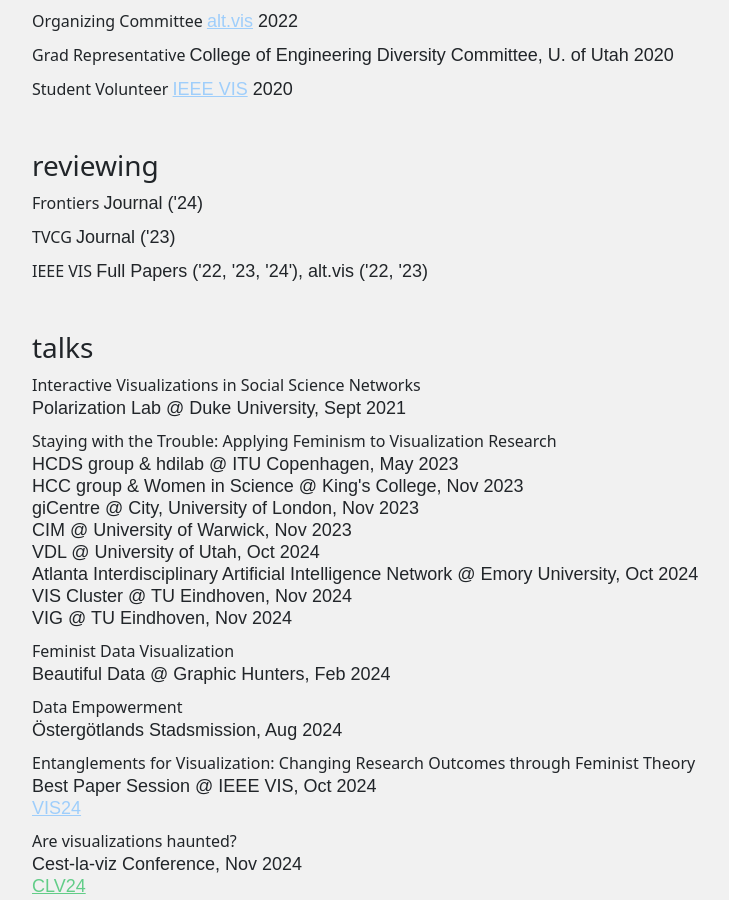
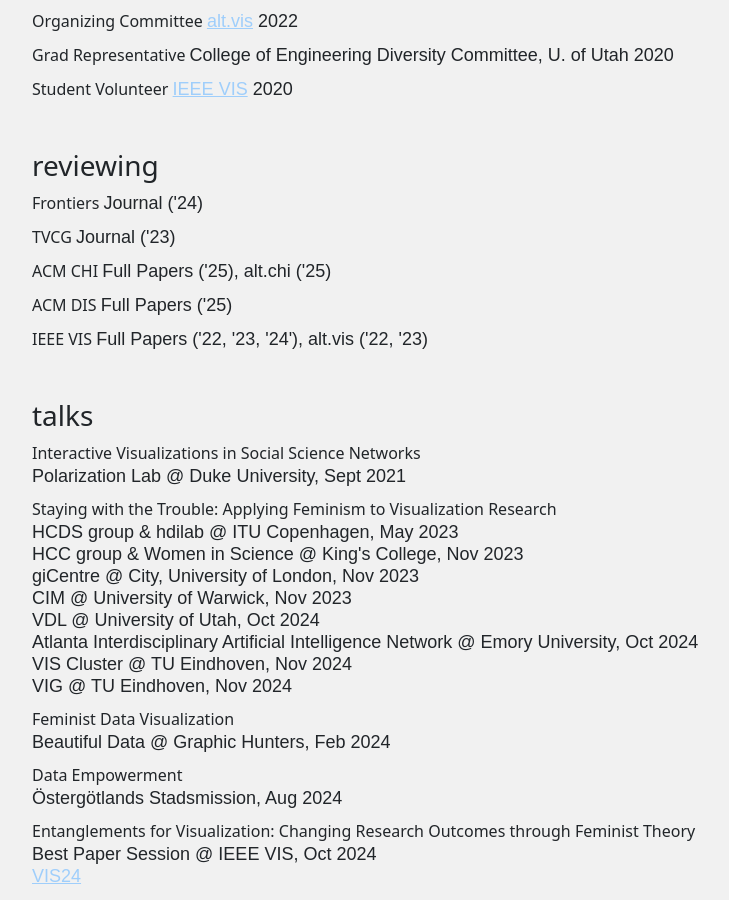
Before and after one commit to gotdairyya/gotdairyya.github.io, a Jekyll site: the page built from cv.md, in a window 1280 px wide and 900 px high, scrolled down 2183 px. Shown: the whole window, without its empty margins (50-779 px from the left). Built offline with Jekyll 4.4.1, drawn with Linux system fonts in a browser that asks for light colours; some web fonts are replaced.

Commit message:
Update reviews

```diff
--- a/_data/reviewing.yml
+++ b/_data/reviewing.yml
@@ -2,6 +2,12 @@
 - venue:
   year: "Full Papers ('22, '23, '24'), alt.vis ('22, '23)"
   role: IEEE VIS
+- venue:
+  year: "Full Papers ('25)"
+  role: ACM DIS
+- venue:
+  year: "Full Papers ('25), alt.chi ('25)"
+  role: ACM CHI
 - venue:
   year: "Journal ('23)"
   role: TVCG
```
